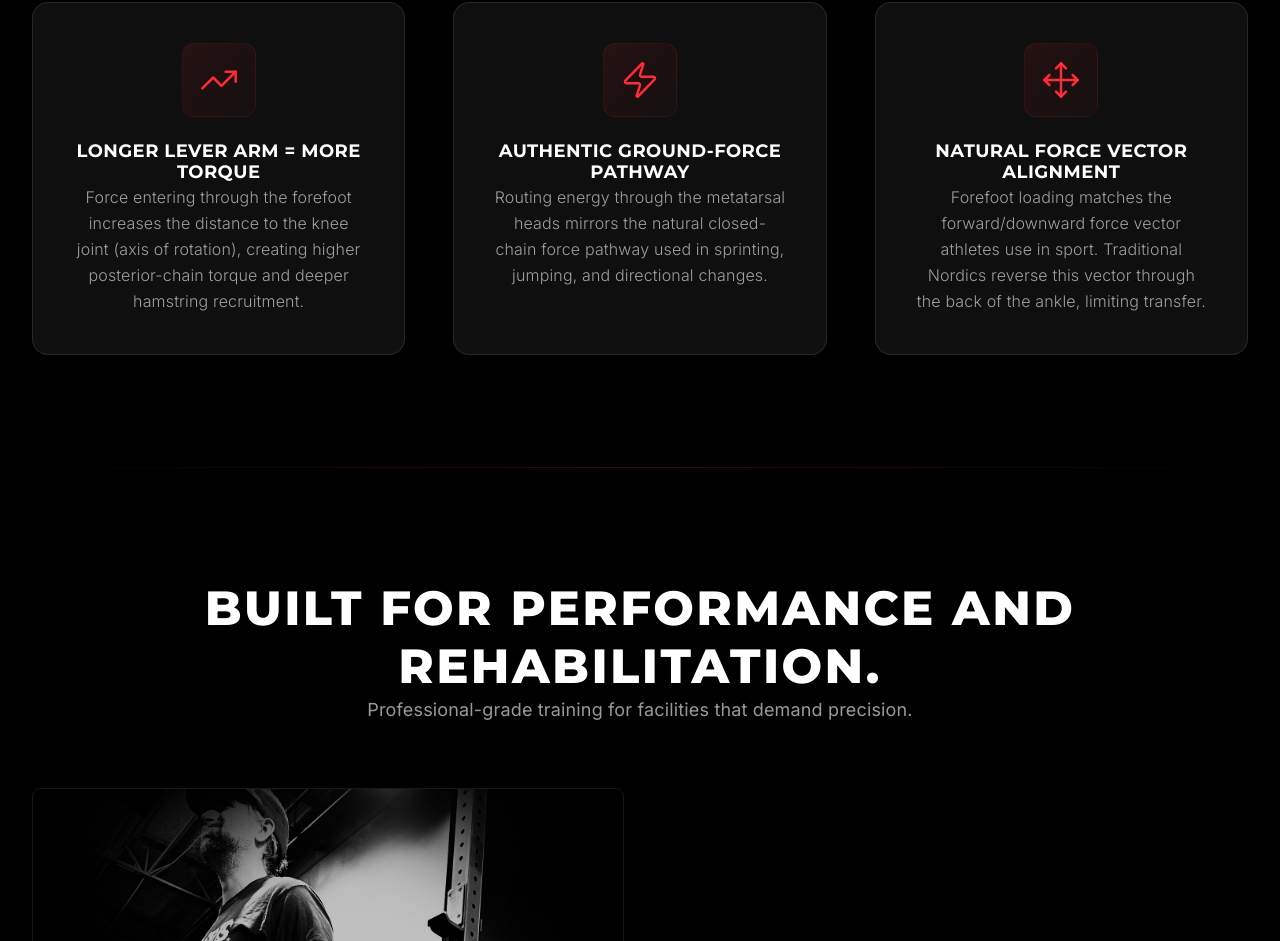
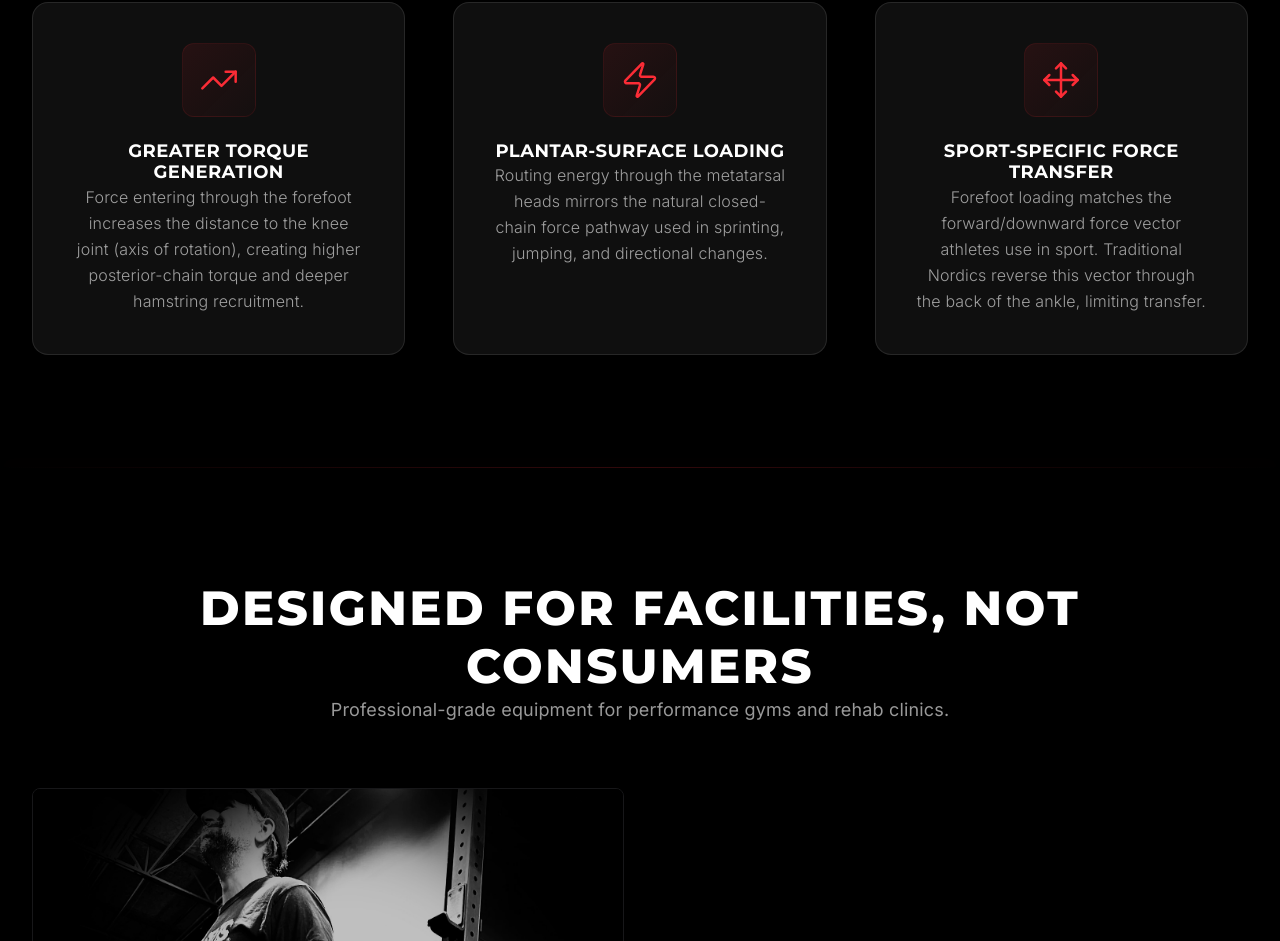
Before and after one commit to infinityspine/exiqx-website, a Next.js app: page / in a window 1280 px wide. Shown: the part 1063-2004 px from the top of the page. Built offline with nearby package versions, Linux system fonts and the light colour scheme.

Commit message:
🕒 Auto-commit: 2026-01-05 16:01:52

```diff
--- a/components/sections/BiomechanicsElite.tsx
+++ b/components/sections/BiomechanicsElite.tsx
@@ -20,17 +20,17 @@ const BiomechanicsElite = memo(function BiomechanicsElite({
   const pillars = [
     {
       icon: TrendingUp,
-      title: 'LONGER LEVER ARM = MORE TORQUE',
+      title: 'Greater Torque Generation',
       body: 'Force entering through the forefoot increases the distance to the knee joint (axis of rotation), creating higher posterior-chain torque and deeper hamstring recruitment.'
     },
     {
       icon: Zap,
-      title: 'AUTHENTIC GROUND-FORCE PATHWAY',
+      title: 'Plantar-Surface Loading',
       body: 'Routing energy through the metatarsal heads mirrors the natural closed-chain force pathway used in sprinting, jumping, and directional changes.'
     },
     {
       icon: Move,
-      title: 'NATURAL FORCE VECTOR ALIGNMENT',
+      title: 'Sport-Specific Force Transfer',
       body: 'Forefoot loading matches the forward/downward force vector athletes use in sport. Traditional Nordics reverse this vector through the back of the ankle, limiting transfer.'
     }
   ]
--- a/components/sections/UseCases.tsx
+++ b/components/sections/UseCases.tsx
@@ -37,13 +37,13 @@ const UseCases = memo(function UseCases({
             className="font-display text-3xl sm:text-4xl lg:text-5xl font-extrabold uppercase tracking-[0.05em] text-white text-center"
             style={{ transform: 'translateZ(0)' }}
           >
-            BUILT FOR PERFORMANCE AND REHABILITATION.
+            Designed for Facilities, Not Consumers
           </motion.h2>
           <motion.p
             variants={fadeUp}
             className="mt-4 text-base sm:text-lg text-white/70 leading-relaxed max-w-prose mx-auto text-center"
           >
-            Professional-grade training for facilities that demand precision.
+            Professional-grade equipment for performance gyms and rehab clinics.
           </motion.p>
         </motion.div>
 
```
